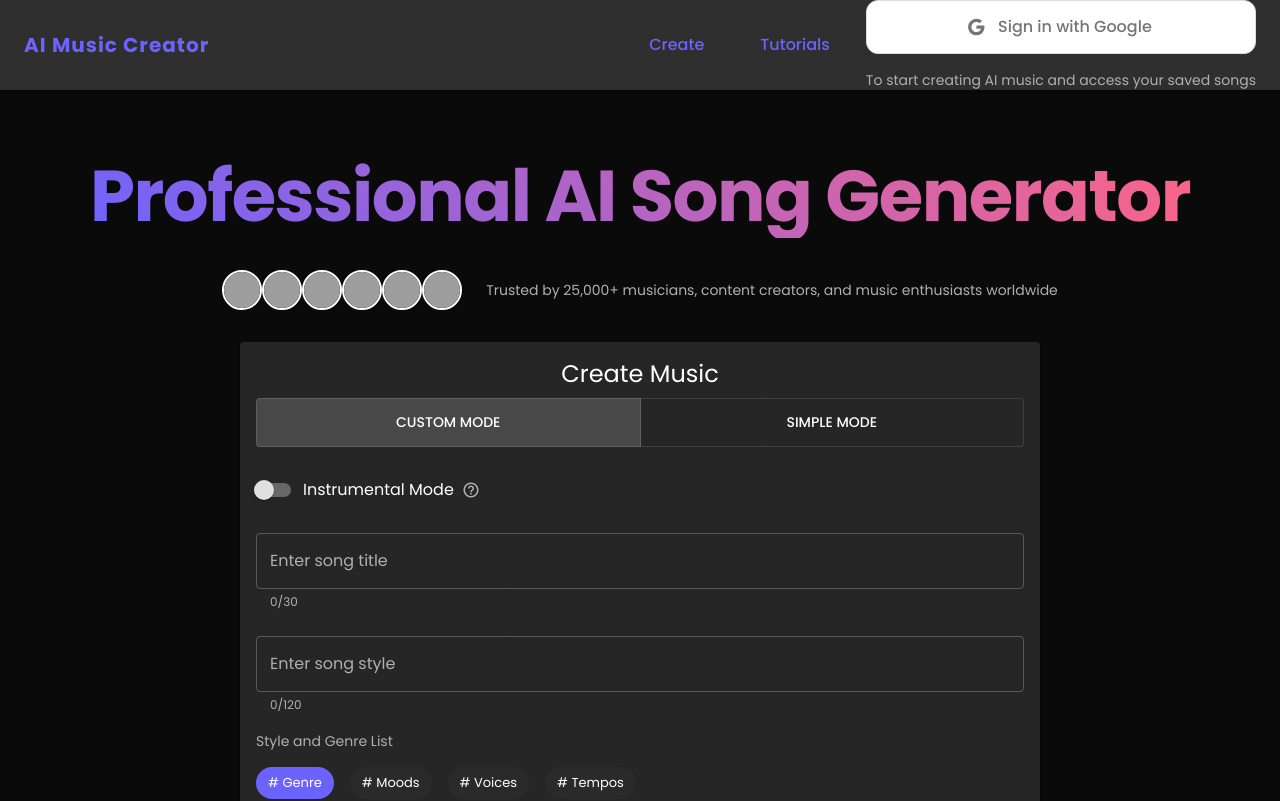
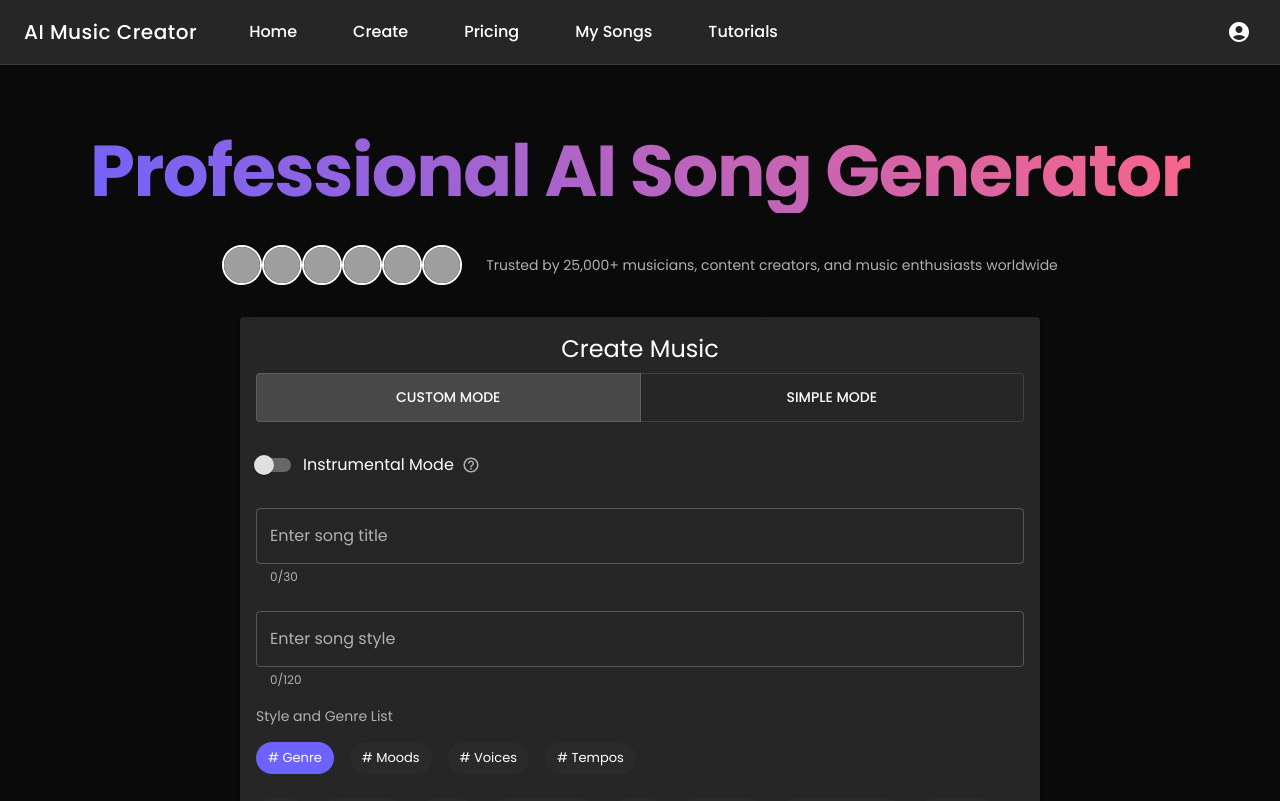
Before and after one commit to JANETCHEN1217/ai-music-creator, a React (Create React App) app: page / in a window 1280 px wide. Shown: the top 801 px of the page. Built offline with nearby package versions, Linux system fonts and the light colour scheme; grey boxes are pictures that could not be loaded; a web font is replaced by a local one.

Commit message:
Update navbar design and integrate Google login into profile menu

```diff
--- a/src/components/Navbar.js
+++ b/src/components/Navbar.js
@@ -13,7 +13,7 @@ import {
 } from '@mui/material';
 import { Link as RouterLink } from 'react-router-dom';
 import { useUser } from '../contexts/UserContext';
-import GoogleLogin from './GoogleLogin';
+import AccountCircleIcon from '@mui/icons-material/AccountCircle';
 
 const Navbar = () => {
   const { user, login, logout } = useUser();
@@ -32,51 +32,86 @@ const Navbar = () => {
     logout();
   };
 
+  const handleLogin = () => {
+    if (window.google?.accounts?.id) {
+      window.google.accounts.id.prompt((notification) => {
+        if (notification.isNotDisplayed() || notification.isSkippedMoment()) {
+          // try to render prompt in a different way
+          window.google.accounts.id.prompt();
+        }
+      });
+    }
+    handleClose();
+  };
+
   return (
-    <AppBar position="sticky" sx={{ backgroundColor: 'background.paper', boxShadow: 1 }}>
+    <AppBar position="sticky" sx={{ backgroundColor: '#111', boxShadow: 'none', borderBottom: '1px solid rgba(255,255,255,0.1)' }}>
       <Toolbar>
+        <Box sx={{ display: 'flex', alignItems: 'center', flexGrow: 1 }}>
           <Typography
             variant="h6"
             component={RouterLink}
             to="/"
             sx={{
-            flexGrow: 1,
               textDecoration: 'none',
-            color: 'primary.main',
-            fontWeight: 700,
-            letterSpacing: 1,
+              color: 'white',
+              fontWeight: 500,
+              letterSpacing: 0.5,
+              mr: 4,
             }}
           >
             AI Music Creator
           </Typography>
 
-        <Box sx={{ display: 'flex', gap: 2, alignItems: 'center' }}>
+          <Button
+            component={RouterLink}
+            to="/home"
+            sx={{ color: 'white', textTransform: 'none', mr: 2 }}
+          >
+            Home
+          </Button>
           <Button
             component={RouterLink}
             to="/create"
-            color="primary"
-            sx={{ textTransform: 'none' }}
+            sx={{ color: 'white', textTransform: 'none', mr: 2 }}
           >
             Create
           </Button>
           <Button
             component={RouterLink}
+            to="/pricing"
+            sx={{ color: 'white', textTransform: 'none', mr: 2 }}
+          >
+            Pricing
+          </Button>
+          <Button
+            component={RouterLink}
+            to="/my-songs"
+            sx={{ color: 'white', textTransform: 'none', mr: 2 }}
+          >
+            My Songs
+          </Button>
+          <Button
+            component={RouterLink}
             to="/tutorials"
-            color="primary"
-            sx={{ textTransform: 'none' }}
+            sx={{ color: 'white', textTransform: 'none' }}
           >
             Tutorials
           </Button>
+        </Box>
 
+        <Box sx={{ display: 'flex', alignItems: 'center', gap: 1 }}>
+          <Tooltip title={user ? "Account settings" : "Sign in"}>
+            <IconButton onClick={handleMenu} size="small" sx={{ color: 'white' }}>
               {user ? (
-            <>
-              <Tooltip title="Account settings">
-                <IconButton onClick={handleMenu} size="small">
                 <Avatar
                   alt={user.name}
                   src={user.imageUrl}
                   sx={{ width: 32, height: 32 }}
                 />
+              ) : (
+                <AccountCircleIcon />
+              )}
             </IconButton>
           </Tooltip>
           <Menu
@@ -84,25 +119,24 @@ const Navbar = () => {
             open={Boolean(anchorEl)}
             onClose={handleClose}
             onClick={handleClose}
+            transformOrigin={{ horizontal: 'right', vertical: 'top' }}
+            anchorOrigin={{ horizontal: 'right', vertical: 'bottom' }}
           >
-                <MenuItem disabled>
+            {user ? (
+              [
+                <MenuItem key="email" disabled>
                   <Typography variant="body2">{user.email}</Typography>
+                </MenuItem>,
+                <MenuItem key="profile" component={RouterLink} to="/profile">Profile</MenuItem>,
+                <MenuItem key="settings">Settings</MenuItem>,
+                <MenuItem key="logout" onClick={handleLogout}>Logout</MenuItem>
+              ]
+            ) : (
+              <MenuItem onClick={handleLogin}>
+                Sign in with Google
               </MenuItem>
-                <MenuItem component={RouterLink} to="/profile">Profile</MenuItem>
-                <MenuItem onClick={handleLogout}>Logout</MenuItem>
+            )}
           </Menu>
-            </>
-          ) : (
-            <GoogleLogin
-              onSuccess={(userData) => {
-                console.log('Login Success:', userData);
-                login(userData);
-              }}
-              onError={(error) => {
-                console.error('Login Error:', error);
-              }}
-            />
-          )}
         </Box>
       </Toolbar>
     </AppBar>
```
Lines whose indentation alone changed are shown as unchanged.
